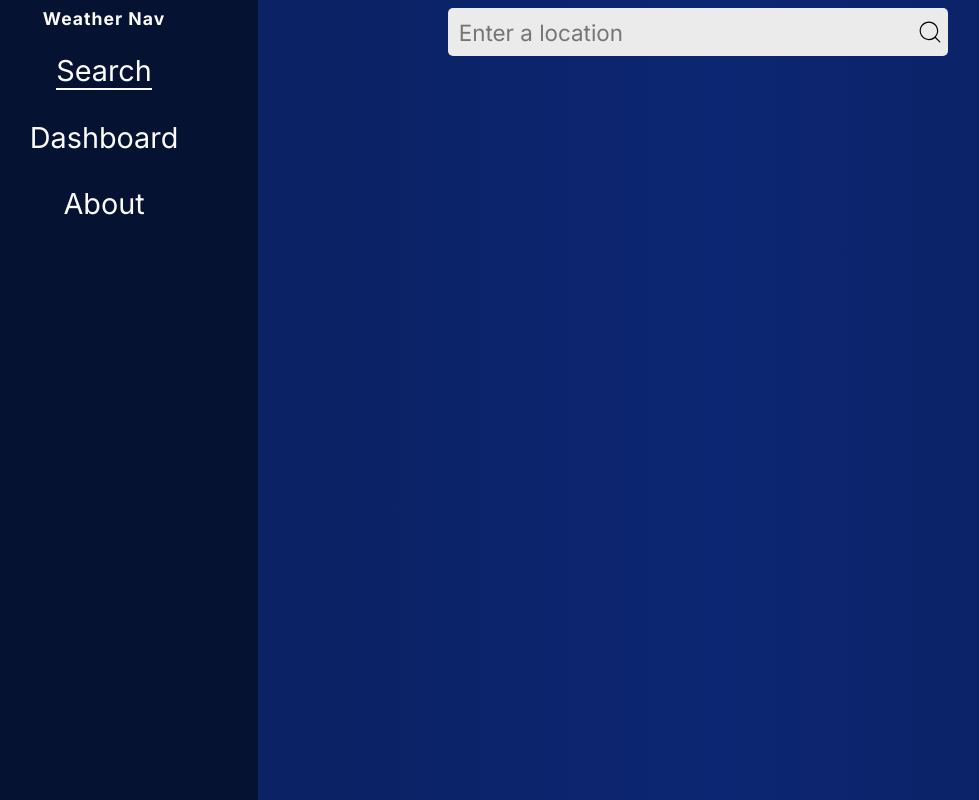
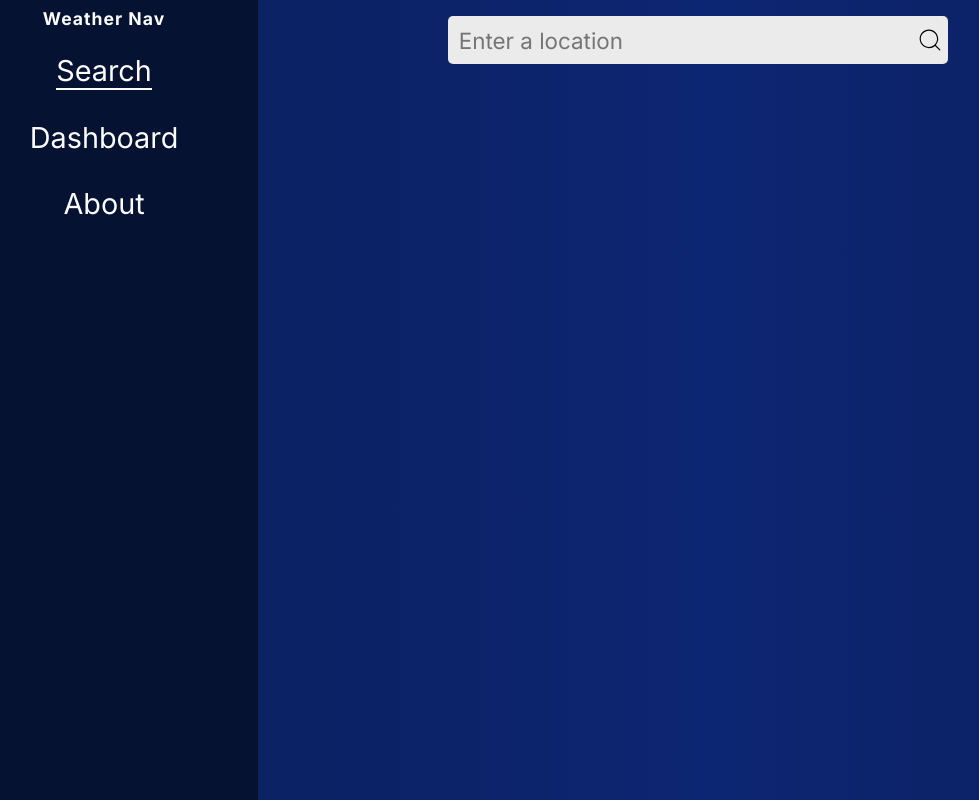
Before and after one commit to justinjones38/weather-lite, a React (Vite) app: page / in a window 1280 px wide. Shown: the whole page, without its empty margins (50-1029 px from the left). Built offline with nearby package versions, Linux system fonts and the light colour scheme.

Commit message:
adjusted layout for betting spacing at top

```diff
--- a/src/components/layout/Layout.module.css
+++ b/src/components/layout/Layout.module.css
@@ -3,9 +3,10 @@
 }
 
 .contentWrapper {
+  padding: 1em;
   width: 98%;
   max-width: 1200px;
-  margin: 0.5em auto 0;
+  margin: 0 auto;
 }
 
 @media (min-width: 800px) {
```
